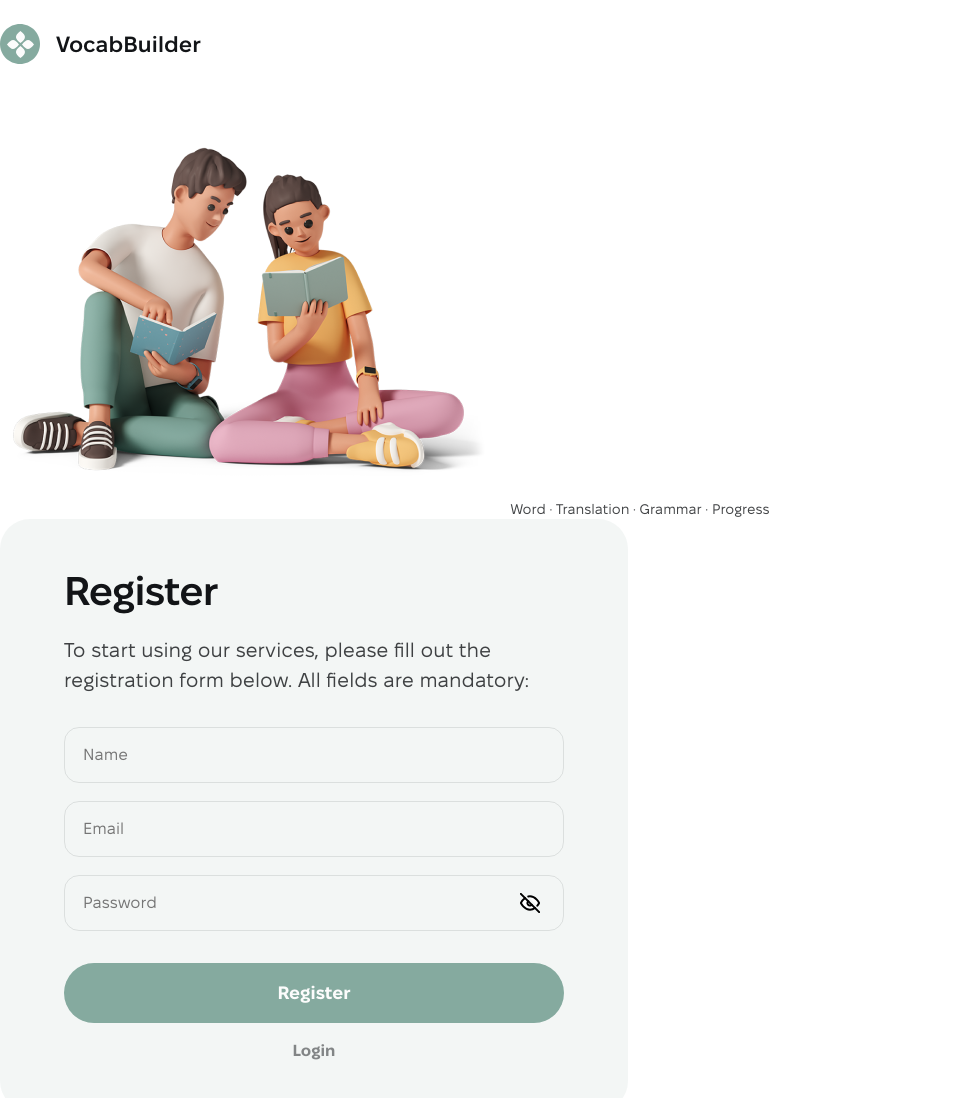
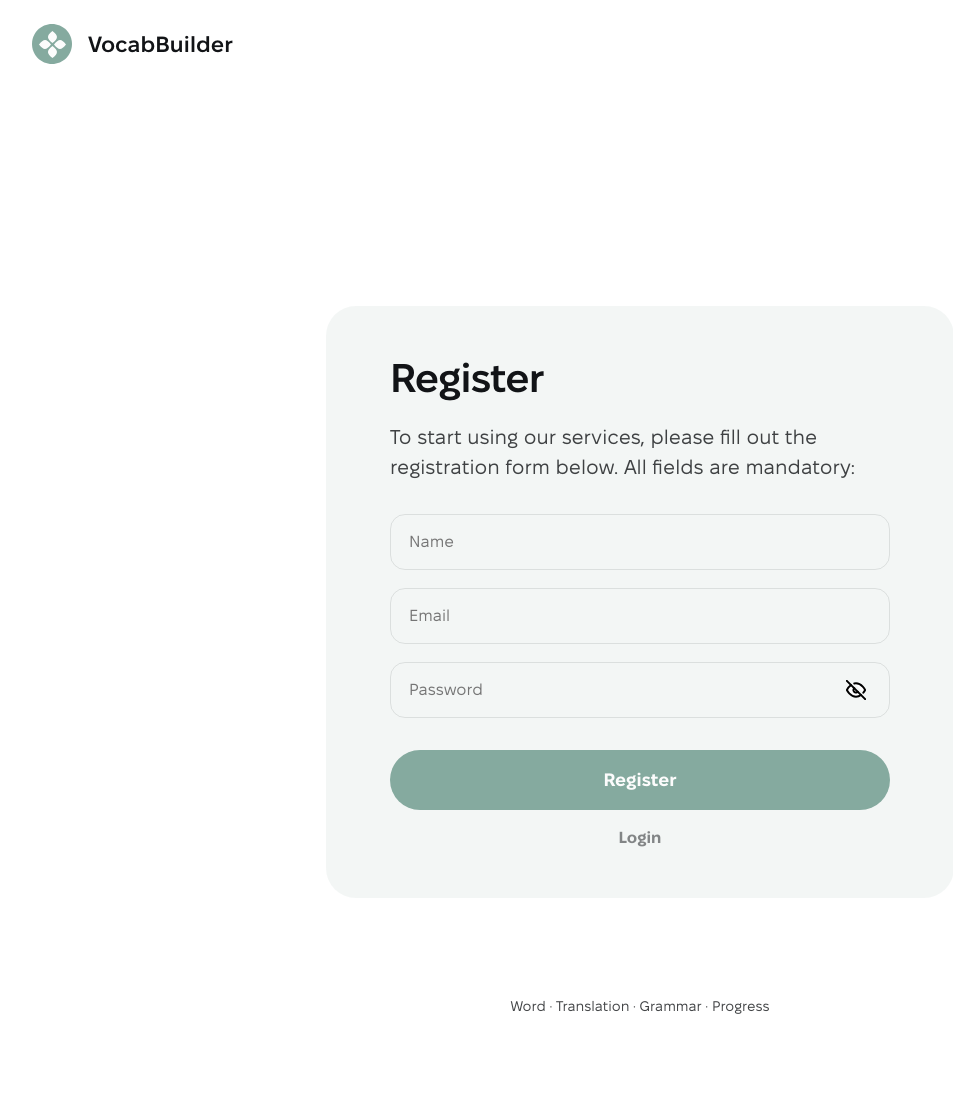
Before and after one commit to SkybaMaryna/VocabBuilder, a React (Create React App) app: page /VocabBuilder/register in a window 1280 px wide. Shown: the top 1098 px of the page, without its empty margins (0-953 px from the left). Built offline with nearby package versions, Linux system fonts and the light colour scheme.

Commit message:
fix register page

```diff
--- a/package.json
+++ b/package.json
@@ -15,6 +15,7 @@
     "react": "^18.1.0",
     "react-dom": "^18.1.0",
     "react-redux": "^8.1.3",
+    "react-responsive": "^9.0.2",
     "react-router": "^6.16.0",
     "react-router-dom": "^6.16.0",
     "react-scripts": "5.0.1",
--- a/src/components/Forms/Forms.styled.js
+++ b/src/components/Forms/Forms.styled.js
@@ -11,13 +11,17 @@ export const StyledFormInsight = styled(Form)`
   max-width: 375px;
   width: 100%;
   height: auto;
-  border-radius: 30px;
+  border-top-right-radius: 30px;
+  border-top-left-radius: 30px;
+
   background: var(--green-10);
   padding: 32px 16px;
 
   @media ${devices.tablet} {
     max-width: 628px;
     padding: 48px 64px;
+    border-bottom-right-radius: 30px;
+    border-bottom-left-radius: 30px;
   }
 `;
 export const StyledTitle = styled.h2`
@@ -84,7 +88,7 @@ export const StyledInput = styled(Field)`
   line-height: calc(24 / 16);
   transition: border-color var(--slow-transform);
 
-  ::placeholder{
+  ::placeholder {
     color: var(--black);
   }
 
--- a/src/components/Logo/Logo.styled.js
+++ b/src/components/Logo/Logo.styled.js
@@ -6,12 +6,10 @@ export const StyledLogo = styled.div`
   align-items: center;
   gap: 16px;
   width: 182px;
-  margin-top: 16px;
 
   @media ${devices.tablet} {
     width: 214px;
     margin-top: 24px;
-
   }
 `;
 
--- a/src/hoc/PublicRoute.jsx
+++ b/src/hoc/PublicRoute.jsx
@@ -1,10 +1,11 @@
 import { Navigate, useLocation } from 'react-router-dom';
-import { useSelector } from 'react-redux';
-import { selectIsOnline } from '../redux/selectors';
+// import { useSelector } from 'react-redux';
+// import { selectIsOnline } from '../redux/selectors';
 
 export const PublicRoute = ({ children }) => {
   const location = useLocation();
-  const isOnline = useSelector(selectIsOnline);
+  // const isOnline = useSelector(selectIsOnline);
+  const isOnline = false;
   const fromPage = location.state?.from.pathname || '/main/dictionary';
   if (isOnline) {
     return <Navigate to={fromPage} />;
--- /dev/null
+++ b/src/hooks/mediaRules.js
@@ -0,0 +1,15 @@
+import { useMediaQuery } from 'react-responsive';
+
+export const useMediaRules = () => {
+  const isMobile = useMediaQuery({ query: '(max-width: 767px)' });
+  const isTabletOnly = useMediaQuery({
+    query: '(min-width: 768px) and (max-width: 1439px)',
+  });
+  const isTablet = useMediaQuery({
+    query: '(min-width: 768px) ',
+  });
+  const isDesktop = useMediaQuery({ query: '(min-width: 1440px)' });
+  const isRetina = useMediaQuery({ query: '(min-resolution: 2dppx)' });
+
+  return { isMobile, isTabletOnly, isTablet, isDesktop, isRetina };
+};
--- a/src/pages/RegisterPage/RegisterPage.jsx
+++ b/src/pages/RegisterPage/RegisterPage.jsx
@@ -1,13 +1,26 @@
 import React from 'react';
 import { Logo, RegisterForm } from 'components';
 import { StyledCaption } from 'pages/LoginPage/LoginPage.styled';
-
+import { useMediaRules } from 'hooks/mediaRules';
+import {
+  StyledImg,
+  StyledImgWrapper,
+  StyledLogoWrapper,
+  StyledWrapper,
+} from './RegisterPage.styled';
 
 const RegisterPage = () => {
+  const { isDesktop, isTabletOnly } = useMediaRules();
+
   return (
     <>
+      <StyledLogoWrapper>
         <Logo />
-      <img
+      </StyledLogoWrapper>
+      <StyledWrapper>
+        <StyledImgWrapper>
+          {!isTabletOnly && (
+            <StyledImg
               srcSet={`
           ${require('../../images/illustration-247.png')} 247w,
           ${require('../../images/illustration-494.png')} 494w,
@@ -18,8 +31,18 @@ const RegisterPage = () => {
               alt="a girl and a boy are reading books"
               loading="lazy"
             />
+          )}
+          {isDesktop && (
+            <StyledCaption>
+              Word · Translation · Grammar · Progress
+            </StyledCaption>
+          )}
+        </StyledImgWrapper>
+        <RegisterForm />
+        {isTabletOnly && (
           <StyledCaption>Word · Translation · Grammar · Progress</StyledCaption>
-      <RegisterForm />
+        )}
+      </StyledWrapper>
     </>
   );
 };
--- a/src/pages/RegisterPage/RegisterPage.styled.js
+++ b/src/pages/RegisterPage/RegisterPage.styled.js
@@ -0,0 +1,45 @@
+import { devices } from 'constants/breakpoints';
+import styled from 'styled-components';
+
+export const StyledLogoWrapper = styled.div`
+  margin-top: 16px;
+  margin-left: 16px;
+  margin-bottom: 12px;
+
+  @media ${devices.tablet} {
+    margin-top: 24px;
+    margin-left: 32px;
+    margin-bottom: 144px;
+  }
+  @media ${devices.desktop} {
+    margin-top: 24px;
+    margin-left: 100px;
+    margin-bottom: 64px;
+  }
+`;
+
+export const StyledWrapper = styled.div`
+  display: flex;
+  gap: 98px;
+  flex-direction: column;
+  align-items: center;
+  padding-bottom: 106px;
+
+  @media ${devices.desktop} {
+    gap: 80px;
+    flex-direction: row-reverse;
+    justify-content: center;
+    padding-bottom: 80px;
+  }
+`;
+
+export const StyledImgWrapper = styled.div`
+`
+
+export const StyledImg = styled.img`
+  margin-bottom: 8px;
+
+  @media ${devices.desktop} {
+    margin-bottom: 16px;
+  }
+`;
```
Also changed, not shown: 1 other file (tests, documents, lock files or other folders). Lines whose indentation alone changed are shown as unchanged.
